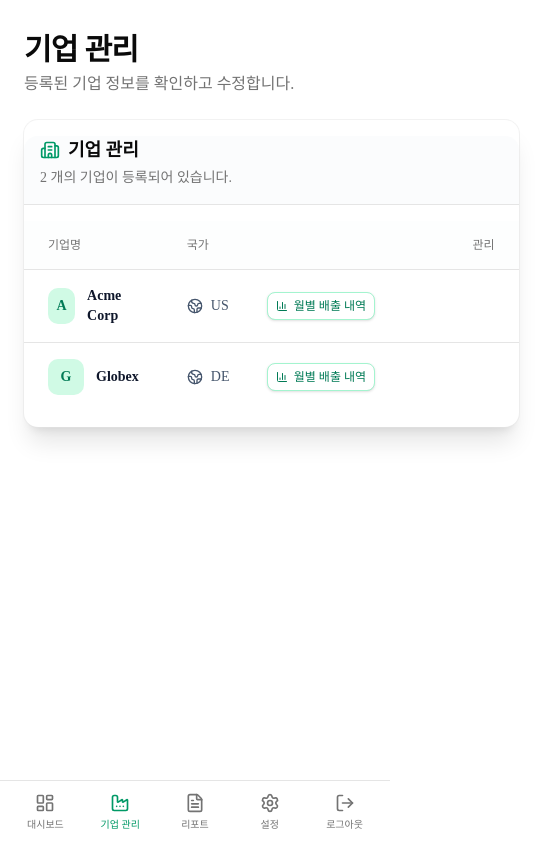
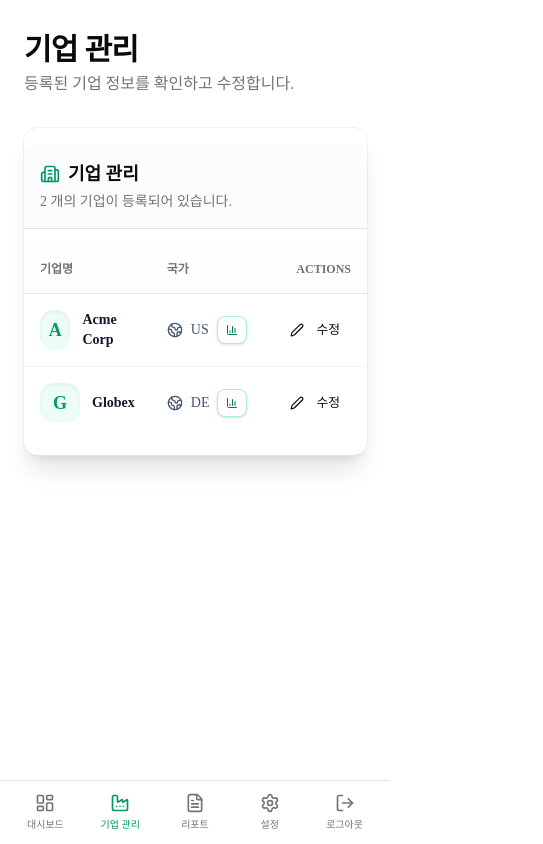
Before and after one commit to EunSeok-222/HanaLoop_Carbon_Emissions_Dashboard, a Next.js app: page /companies in a window 390 px wide. Shown: the whole page, 543 px wide, since content can reach past the window. Built offline with nearby package versions, Linux system fonts and the light colour scheme.

Commit message:
style:기업관리 페이지 모바일 반응형 오류 수정

```diff
--- a/src/app/companies/page.tsx
+++ b/src/app/companies/page.tsx
@@ -1,6 +1,6 @@
 'use client';
 
-import { useEffect, useState } from 'react';
+import { useEffect, useState, useCallback } from 'react';
 import { fetchCompanies, updateCompany } from '@/lib/api';
 import { Company, GhgEmission } from '@/lib/types';
 import { useDashboardStore } from '@/hooks/use-dashboard-store';
@@ -47,7 +47,7 @@ export default function CompaniesPage() {
 
   const [isUpdating, setIsUpdating] = useState(false);
 
-  const loadCompanies = async () => {
+  const loadCompanies = useCallback(async () => {
     setIsLoading(true);
     try {
       const data = await fetchCompanies();
@@ -58,11 +58,11 @@ export default function CompaniesPage() {
     } finally {
       setIsLoading(false);
     }
-  };
+  }, [t.errorTitle]);
 
   useEffect(() => {
     loadCompanies();
-  }, []);
+  }, [loadCompanies]);
 
   const handleEditClick = (company: Company) => {
     setEditingCompany(company);
@@ -134,7 +134,7 @@ export default function CompaniesPage() {
   };
 
   return (
-    <div className="space-y-6 pb-12">
+    <div className="space-y-8 animate-in fade-in duration-500">
       <div className="flex justify-between items-end">
         <div>
           <h1 className="text-3xl font-bold tracking-tight">{t.companyManagementTitle}</h1>
@@ -159,7 +159,7 @@ export default function CompaniesPage() {
       )}
 
       <Card className="border-none shadow-xl ring-1 ring-border/50 overflow-hidden">
-        <CardHeader className="bg-slate-50/50 border-b">
+        <CardHeader className="bg-slate-50/50 border-b p-4 md:p-6">
           <CardTitle className="text-lg font-semibold flex items-center gap-2">
             <Building2 className="h-5 w-5 text-emerald-600" />
             {t.companies}
@@ -173,12 +173,12 @@ export default function CompaniesPage() {
             <table className="w-full text-sm text-left">
               <thead className="text-xs text-muted-foreground uppercase bg-slate-50/30 border-b">
                 <tr>
-                  <th className="px-6 py-4 font-medium">{t.companyName}</th>
-                  <th className="px-6 py-4 font-medium">{t.country}</th>
-                  <th className="px-6 py-4 font-medium text-right">{t.actions}</th>
+                  <th scope="col" className="px-4 md:px-6 py-4 font-semibold">{t.companyName}</th>
+                  <th scope="col" className="px-4 md:px-6 py-4 font-semibold">{t.country}</th>
+                  <th scope="col" className="px-4 md:px-6 py-4 text-right font-semibold">Actions</th>
                 </tr>
               </thead>
-              <tbody className="divide-y">
+              <tbody className="divide-y divide-border/50">
                 {isLoading ? (
                   <tr>
                     <td colSpan={3} className="px-6 py-10 text-center text-muted-foreground">
@@ -196,37 +196,37 @@ export default function CompaniesPage() {
                   </tr>
                 ) : (
                   companies.map((company) => (
-                    <tr key={company.id} className="hover:bg-slate-50/50 transition-colors group">
-                      <td className="px-6 py-4">
+                    <tr key={company.id} className="group hover:bg-slate-50/50 transition-colors">
+                      <td className="px-4 md:px-6 py-4 font-medium text-slate-900">
                         <div className="flex items-center gap-3">
-                          <div className="h-9 w-9 rounded-lg bg-emerald-100 text-emerald-700 flex items-center justify-center font-bold">
-                            {company.name.charAt(0)}
+                          <div className="h-10 w-10 rounded-xl bg-emerald-50 text-emerald-600 flex items-center justify-center font-bold text-lg shadow-inner">
+                            {company.name[0]}
                           </div>
-                          <span className="font-semibold text-slate-900">{company.name}</span>
+                          <span className="group-hover:text-emerald-600 transition-colors font-semibold">{company.name}</span>
                         </div>
                       </td>
-                      <td className="px-6 py-4">
-                        <div className="flex items-center gap-4">
-                          <div className="flex items-center gap-2 text-slate-600 w-16">
+                      <td className="px-4 md:px-6 py-4 text-muted-foreground">
+                        <div className="flex items-center gap-2 md:gap-4">
+                          <div className="flex items-center gap-2 text-slate-600 min-w-fit">
                             <Globe2 className="h-4 w-4" />
                             {company.country}
                           </div>
                           <Button
                             variant="outline"
                             size="xs"
-                            className="h-7 text-xs border-emerald-200 text-emerald-700 hover:bg-emerald-50 gap-1.5 shadow-sm"
+                            className="h-7 px-2 text-xs border-emerald-200 text-emerald-700 hover:bg-emerald-50 gap-1.5 shadow-sm"
                             onClick={() => handleManageEmissionsClick(company)}
                           >
                             <BarChart3 className="h-3.5 w-3.5" />
-                            {t.monthlyEmissions}
+                            <span className="hidden sm:inline">{t.monthlyEmissions}</span>
                           </Button>
                         </div>
                       </td>
-                      <td className="px-6 py-4 text-right">
+                      <td className="px-4 md:px-6 py-4 text-right">
                         <Button
                           variant="ghost"
                           size="sm"
-                          className="hover:bg-slate-100 opacity-0 group-hover:opacity-100 transition-opacity"
+                          className="hover:bg-slate-100 transition-opacity"
                           onClick={() => handleEditClick(company)}
                         >
                           <Edit2 className="h-4 w-4 mr-2" />
@@ -367,8 +367,8 @@ export default function CompaniesPage() {
                             <span className={cn(
                               "px-2 py-0.5 rounded-full text-[10px] font-bold uppercase tracking-wider",
                               currentScope === 'Scope 1' ? "bg-amber-100 text-amber-700" :
-                              currentScope === 'Scope 2' ? "bg-blue-100 text-blue-700" :
-                              "bg-emerald-100 text-emerald-700"
+                                currentScope === 'Scope 2' ? "bg-blue-100 text-blue-700" :
+                                  "bg-emerald-100 text-emerald-700"
                             )}>
                               {currentScope}
                             </span>
--- a/src/components/ui/dialog.tsx
+++ b/src/components/ui/dialog.tsx
@@ -16,6 +16,9 @@ export function Dialog({ open, onOpenChange, children }: DialogProps) {
 
   React.useEffect(() => {
     setMounted(true);
+  }, []);
+
+  React.useEffect(() => {
     if (open) {
       document.body.style.overflow = 'hidden';
     } else {
@@ -34,7 +37,7 @@ export function Dialog({ open, onOpenChange, children }: DialogProps) {
         className="fixed inset-0 bg-black/50 backdrop-blur-sm transition-opacity"
         onClick={() => onOpenChange(false)}
       />
-      <div className="relative z-50 w-full max-w-md overflow-hidden rounded-xl bg-card p-6 shadow-2xl ring-1 ring-border animate-in zoom-in-95 duration-200">
+      <div className="relative z-50 w-full max-w-4xl overflow-hidden rounded-xl bg-card p-6 shadow-2xl ring-1 ring-border animate-in zoom-in-95 duration-200 max-h-[90vh] overflow-y-auto">
         <button
           onClick={() => onOpenChange(false)}
           className="absolute right-4 top-4 rounded-full p-1 text-muted-foreground transition-colors hover:bg-accent hover:text-foreground"
@@ -52,14 +55,14 @@ export function DialogContent({ children, className }: { children: React.ReactNo
   return <div className={cn("mt-2", className)}>{children}</div>;
 }
 
-export function DialogHeader({ children }: { children: React.ReactNode }) {
-  return <div className="mb-4">{children}</div>;
+export function DialogHeader({ children, className }: { children: React.ReactNode, className?: string }) {
+  return <div className={cn("mb-4", className)}>{children}</div>;
 }
 
-export function DialogTitle({ children }: { children: React.ReactNode }) {
-  return <h2 className="text-xl font-bold tracking-tight">{children}</h2>;
+export function DialogTitle({ children, className }: { children: React.ReactNode, className?: string }) {
+  return <h2 className={cn("text-xl font-bold tracking-tight", className)}>{children}</h2>;
 }
 
-export function DialogFooter({ children }: { children: React.ReactNode }) {
-  return <div className="mt-6 flex justify-end gap-3">{children}</div>;
+export function DialogFooter({ children, className }: { children: React.ReactNode, className?: string }) {
+  return <div className={cn("mt-6 flex justify-end gap-3", className)}>{children}</div>;
 }
```
Also changed, not shown: src/lib/api.ts (+19 -14 lines), src/utils/carbonCalculator.ts (+47 -20 lines).
